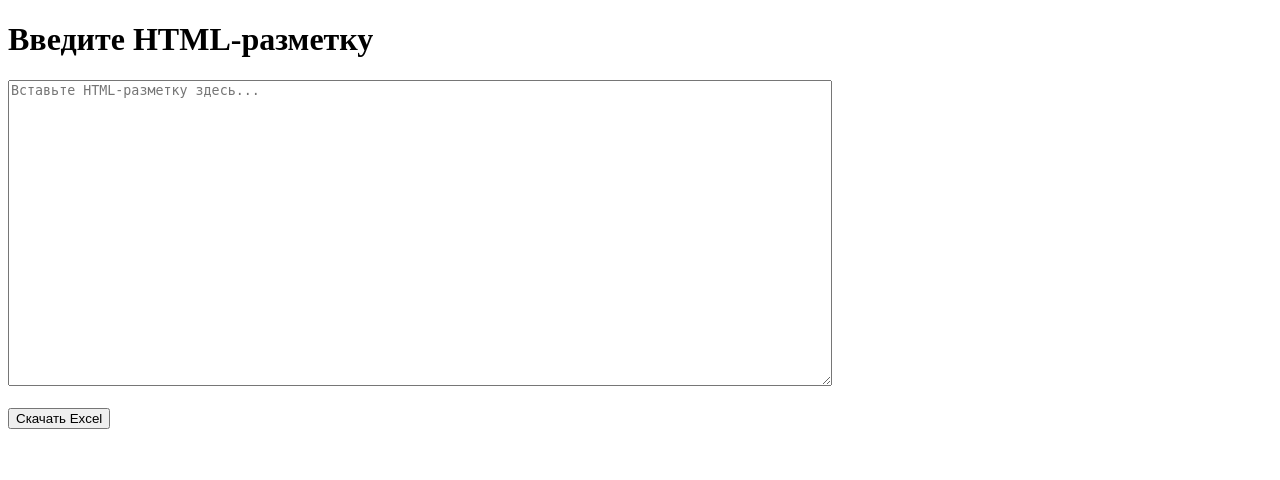
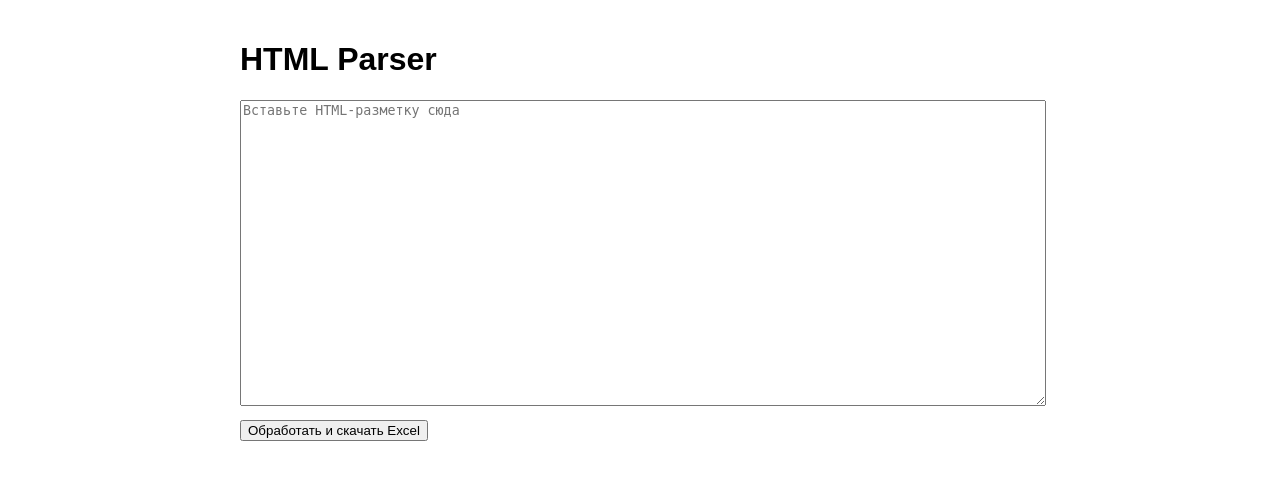
Before and after one commit to jorhet/jorhet.github.io, a Flask app: page / in a window 1280 px wide. Shown: the top 480 px of the page. Run offline with Flask 3, Linux system fonts and the light colour scheme; some libraries are stand-ins or nearby versions.

Commit message:
Update index.html

```diff
--- a/project/templates/index.html
+++ b/project/templates/index.html
@@ -1,15 +1,74 @@
 <!DOCTYPE html>
-<html lang="en">
+<html lang="ru">
 <head>
     <meta charset="UTF-8">
-    <meta name="viewport" content="width=device-width, initial-scale=1.0">
-    <title>HTML to Excel</title>
+    <title>HTML Parser</title>
+    <script src="https://cdnjs.cloudflare.com/ajax/libs/js-beautify/1.14.0/beautify-html.min.js"></script>
+    <script src="https://cdnjs.cloudflare.com/ajax/libs/xlsx/0.17.5/xlsx.full.min.js"></script>
+    <style>
+        body {
+            font-family: Arial, sans-serif;
+            max-width: 800px;
+            margin: 0 auto;
+            padding: 20px;
+        }
+        textarea {
+            width: 100%;
+            height: 300px;
+        }
+        button {
+            margin-top: 10px;
+        }
+    </style>
 </head>
 <body>
-    <h1>Введите HTML-разметку</h1>
-    <form method="POST">
-        <textarea name="html_content" rows="20" cols="100" placeholder="Вставьте HTML-разметку здесь..."></textarea><br><br>
-        <button type="submit">Скачать Excel</button>
-    </form>
+    <h1>HTML Parser</h1>
+    <textarea id="htmlInput" placeholder="Вставьте HTML-разметку сюда"></textarea>
+    <button onclick="processHTML()">Обработать и скачать Excel</button>
+
+    <script>
+        function processHTML() {
+            const htmlContent = document.getElementById('htmlInput').value;
+
+            // Создаем временный div для парсинга
+            const tempDiv = document.createElement('div');
+            tempDiv.innerHTML = htmlContent;
+
+            // Находим все ячейки с col-id="query"
+            const queryCells = tempDiv.querySelectorAll('div[col-id="query"] span.ag-cell-value');
+            const keyQueries = Array.from(queryCells).map(cell => cell.textContent.trim());
+
+            // Находим все ячейки с col-id="wb_frequencies_month"
+            const freqCells = tempDiv.querySelectorAll('div[col-id="wb_frequencies_month"] span.ag-cell-value');
+            const freqQueries = Array.from(freqCells).map(cell => cell.textContent.trim().replace(/\s/g, ''));
+
+            // Находим все ячейки с aria-colindex="6"
+            const positionCells = tempDiv.querySelectorAll('div[aria-colindex="6"]');
+            const pairs = Array.from(positionCells).slice(1).map(cell => {
+                const boostContainer = cell.querySelector('.marketpapa-boost-info-container');
+                if (boostContainer) {
+                    const numbers = boostContainer.querySelectorAll('span');
+                    return numbers.length >= 3 ? numbers[2].textContent.trim() : '-';
+                }
+
+                const singleNumberSpan = cell.querySelector('span[data-tip]');
+                return singleNumberSpan ? singleNumberSpan.textContent.trim().split(' ')[0] : '-';
+            });
+
+            // Создаем Excel файл
+            const data = keyQueries.map((key, index) => ({
+                key: key,
+                freq: freqQueries[index],
+                pos: pairs[index]
+            }));
+
+            const worksheet = XLSX.utils.json_to_sheet(data);
+            const workbook = XLSX.utils.book_new();
+            XLSX.utils.book_append_sheet(workbook, worksheet, 'Sheet1');
+
+            // Скачиваем файл
+            XLSX.writeFile(workbook, '123.xlsx');
+        }
+    </script>
 </body>
 </html>
```
